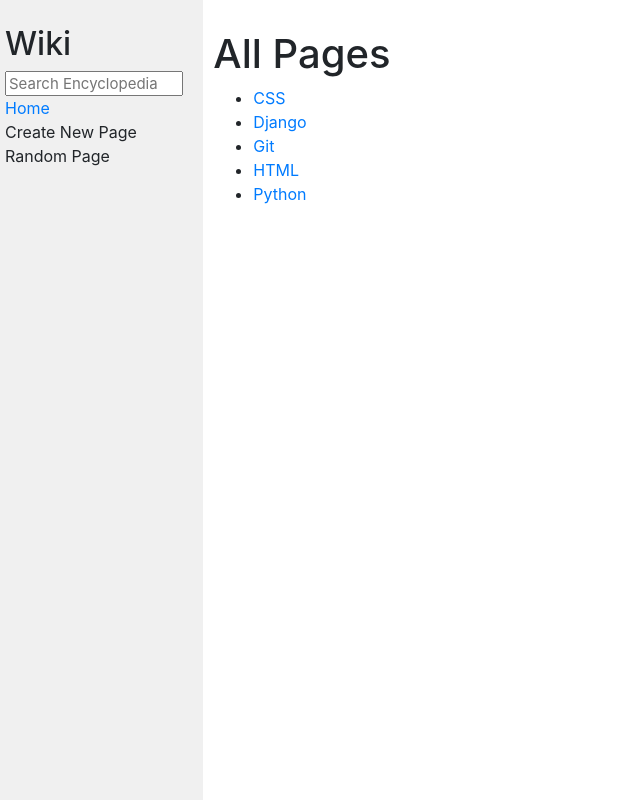
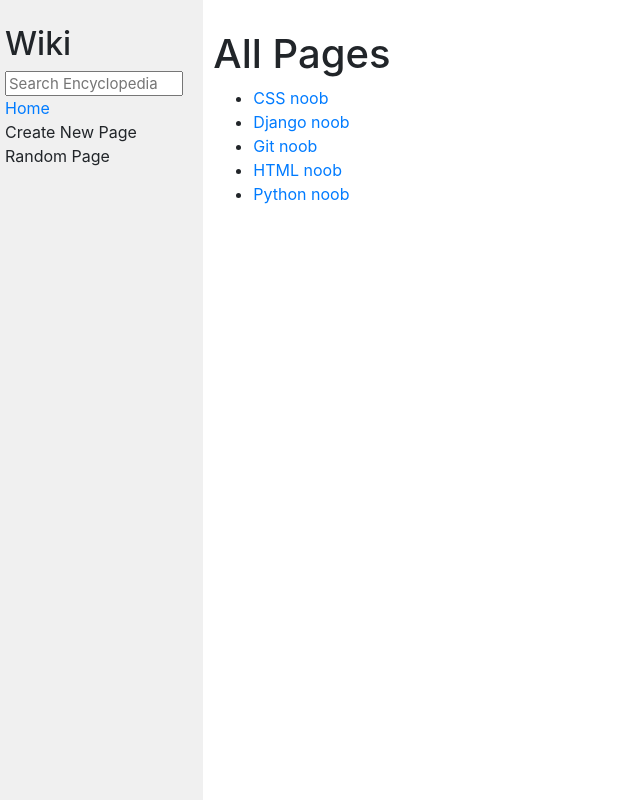
Before and after one commit to AryanKothari/wiki, a Django app: page / in a window 1280 px wide. Shown: the whole page, without its empty margins (0-640 px from the left). Run offline with Django 3.2, Linux system fonts and the light colour scheme; some libraries are stand-ins or nearby versions.

Commit message:
im a noob

```diff
--- a/encyclopedia/templates/encyclopedia/index.html
+++ b/encyclopedia/templates/encyclopedia/index.html
@@ -9,7 +9,7 @@
 
     <ul>
         {% for entry in entries %}
-            <li> <a href="wiki/{{entry}}">{{entry}}</a></li>
+            <li> <a href="wiki/{{entry}}">{{entry}} noob</a></li>
         {% endfor %}
     </ul>
 
```
